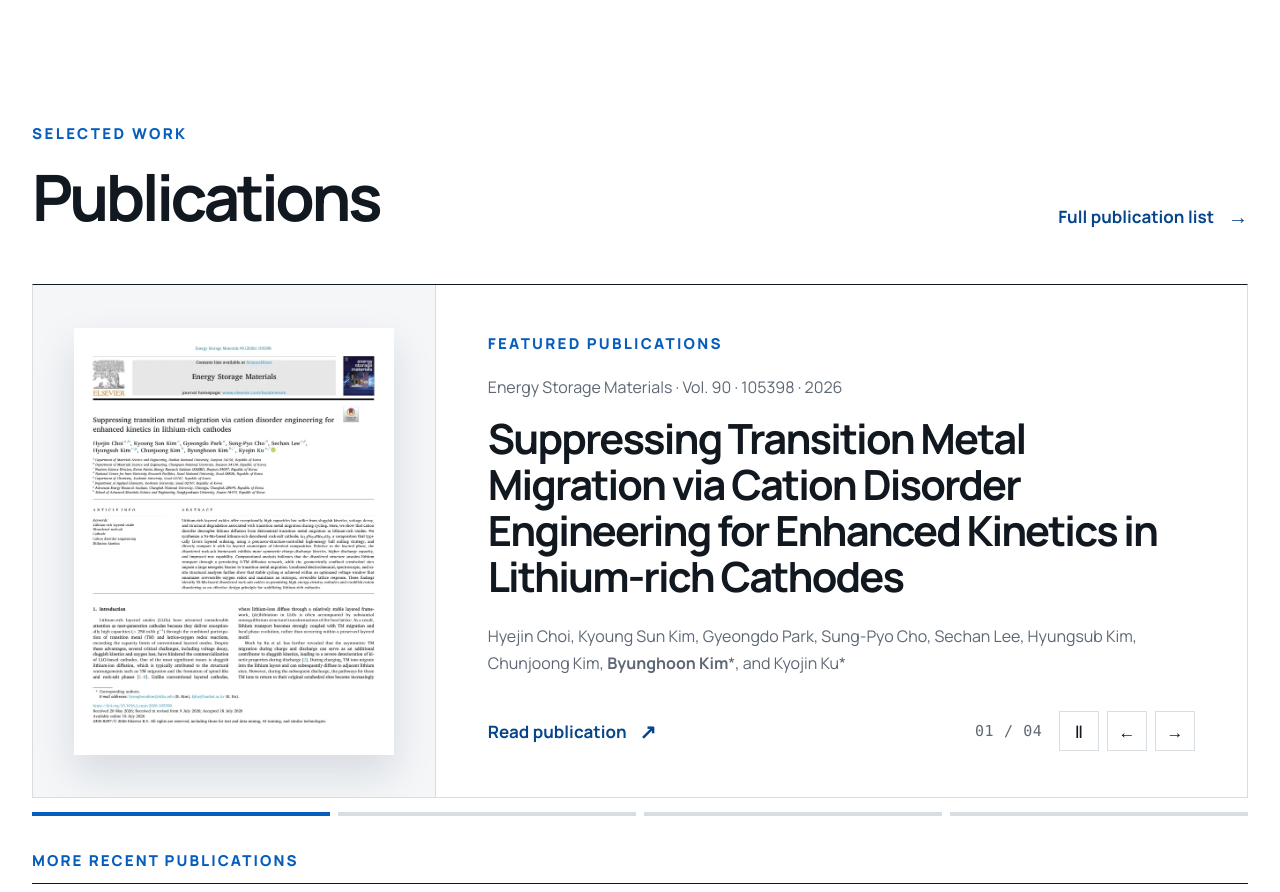
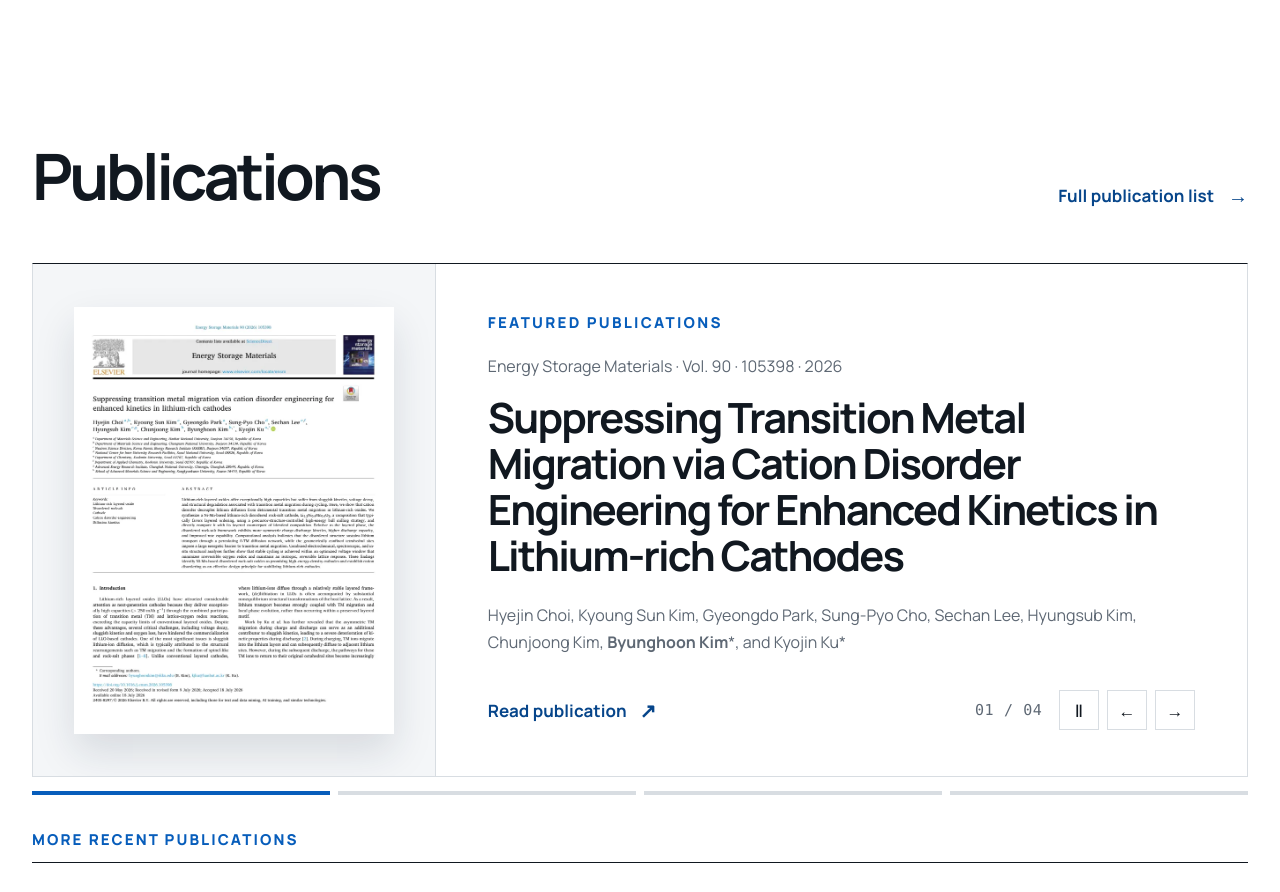
Before and after one commit to Energy-Materials-Laboratory/energy-materials-laboratory.github.io, a Next.js app: page / in a window 1280 px wide. Shown: the part 905-1797 px from the top of the page. Built offline with nearby package versions, Linux system fonts and the light colour scheme.

Commit message:
Remove selected work label from homepage

```diff
--- a/app/page.tsx
+++ b/app/page.tsx
@@ -67,7 +67,6 @@ export default function Home() {
       <section className="publication-section site-width">
         <div className="section-heading publication-heading">
           <div>
-            <p className="section-index">{home.publicationsSection.label}</p>
             <h2>{home.publicationsSection.title}</h2>
           </div>
           <Link className="text-link" href="/publications/journals">{home.publicationsSection.actionLabel} <span aria-hidden="true">→</span></Link>
```
